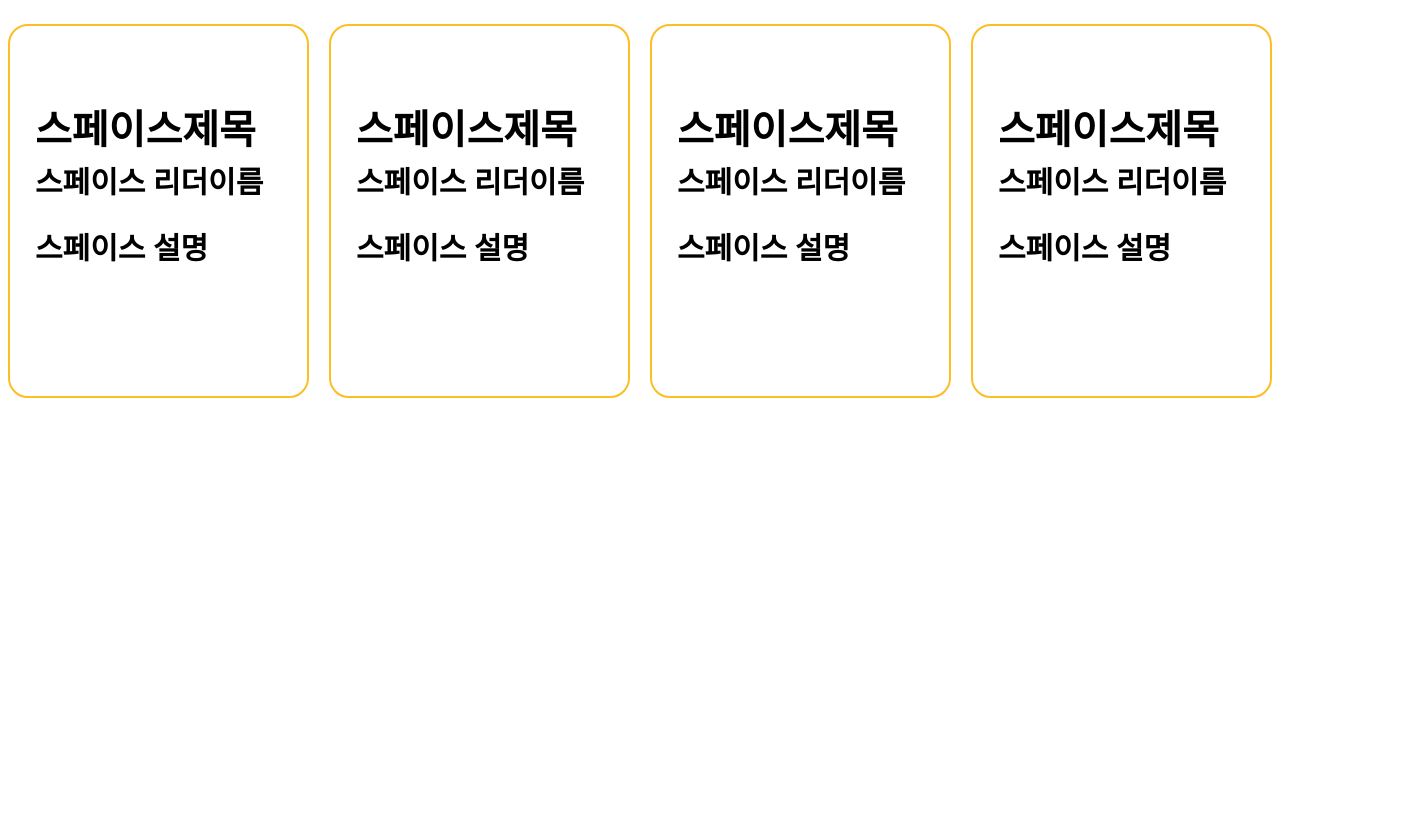
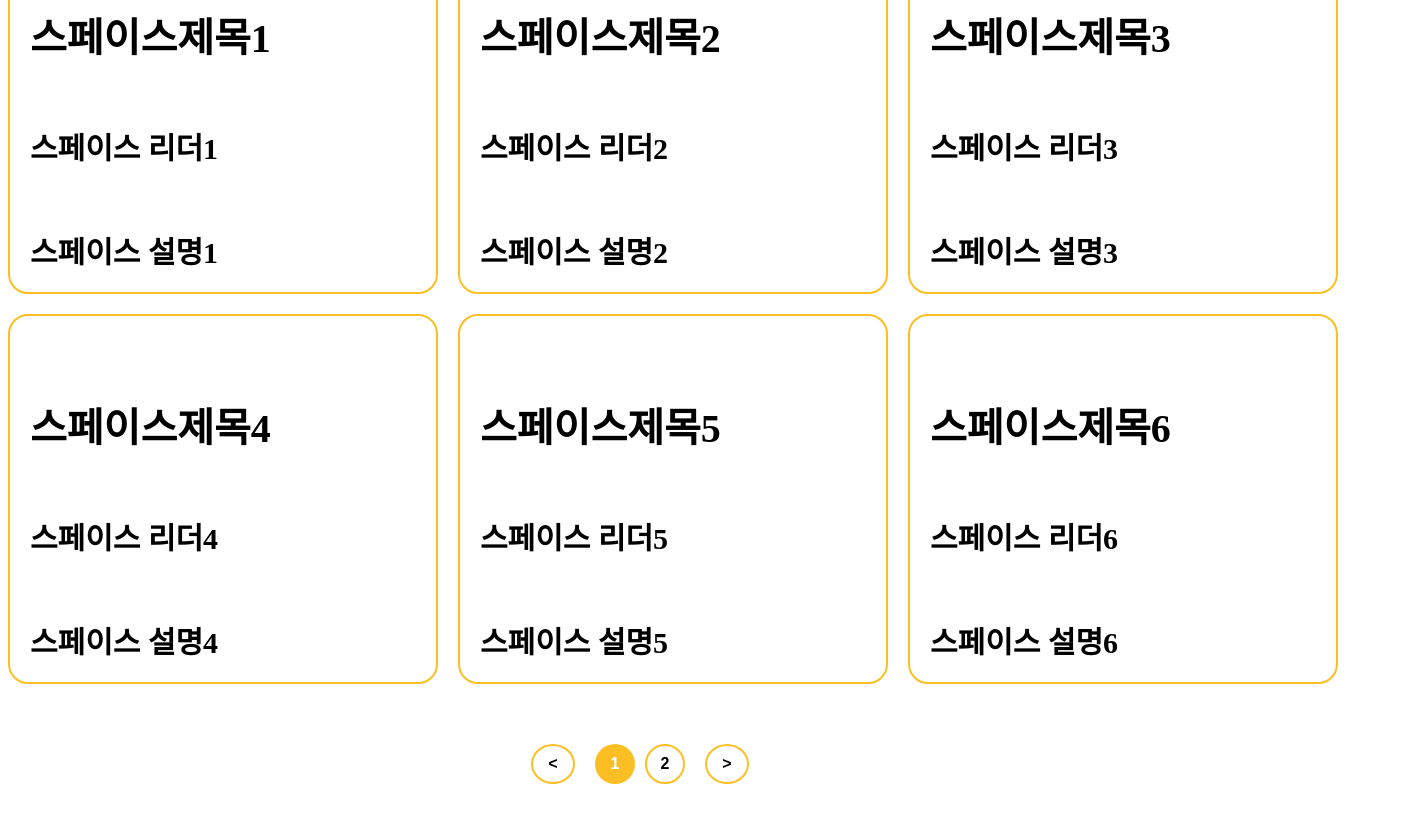
Before and after one commit to DailyScrumByProgrammers/modas-frontend, a React (Create React App) app: page / in a window 1280 px wide. Shown: the part 960-1782 px from the top of the page, 1403 px wide, since content can reach past the window. Before the commit the page ends 1687 px from the top, so only its background shows below. Built offline with nearby package versions, Linux system fonts and the light colour scheme.

Commit message:
페이징처리

```diff
--- /dev/null
+++ b/src/apis/mainApi.js
@@ -0,0 +1,27 @@
+export const fetchTeamSpaces = (page, itemsPerPage) => {
+    // TeamSpace 데이터 예시
+    const allTeamSpaces = [
+        { title: "스페이스제목1", leader: "스페이스 리더1", description: "스페이스 설명1" },
+        { title: "스페이스제목2", leader: "스페이스 리더2", description: "스페이스 설명2" },
+        { title: "스페이스제목3", leader: "스페이스 리더3", description: "스페이스 설명3" },
+        { title: "스페이스제목4", leader: "스페이스 리더4", description: "스페이스 설명4" },
+        { title: "스페이스제목5", leader: "스페이스 리더5", description: "스페이스 설명5" },
+        { title: "스페이스제목6", leader: "스페이스 리더6", description: "스페이스 설명6" },
+        { title: "스페이스제목6", leader: "스페이스 리더6", description: "스페이스 설명6" },
+
+        { title: "스페이스제목6", leader: "스페이스 리더6", description: "스페이스 설명6" },
+
+        { title: "스페이스제목6", leader: "스페이스 리더6", description: "스페이스 설명6" },
+
+
+    ];
+
+    // 페이징 계산
+    const startIndex = (page - 1) * itemsPerPage;
+    const endIndex = startIndex + itemsPerPage;
+
+    return {
+        data: allTeamSpaces.slice(startIndex, endIndex), // 페이지에 해당하는 데이터만 자르기
+        totalPages: Math.ceil(allTeamSpaces.length / itemsPerPage), // 총 페이지 수 계산
+    };
+};
--- a/src/component/query.js
+++ b/src/component/query.js
@@ -2,7 +2,7 @@ import styles from './query.module.css';
 
 const Query = () => {
     return (
-        <div className={styles.queryContainer}>
+        <div className={styles.queryContainer} >
             <input
                 className={styles.queryInput}
                 type="text"
--- a/src/component/query.module.css
+++ b/src/component/query.module.css
@@ -3,14 +3,12 @@
     justify-content: space-between;
     align-items: center;
     padding: 8px 12px;
-    width: 276px;
+    width: 350px;
     border: 1px solid #cbd5e1;
     border-radius: 6px;
     background-color: #fff;
 
-    position: absolute; /* 위치 조정 */
-    top: 50%; /* 원하는 위치로 조정 */
-    right: 20%; /* 오른쪽에서 20% */
+
 }
 
 .queryInput {
--- a/src/component/teamSpace.module.css
+++ b/src/component/teamSpace.module.css
@@ -1,39 +1,27 @@
 .teamSpaceContainer {
     position: relative;
-    width: 430px;
-    height: 370px;
+    width: 430px; /* 고정된 가로 크기 */
+    height: 370px; /* 고정된 세로 크기 */
     border: 2px solid #fbbf24;
     border-radius: 20px;
-}
-
-.spaceCard {
-    position: absolute;
-    top: 1px;
-    left: 0;
-    width: 430px;
-    height: 370px;
+    box-sizing: border-box;
+    padding: 20px; /* 내부 요소와 경계 사이의 패딩 */
+    display: flex;
+    flex-direction: column; /* 요소들을 세로로 배치 */
+    justify-content: space-between; /* 요소 간의 여백을 자동으로 설정 */
 }
 
 .spaceTitle {
-    position: absolute;
-    top: 72px; /* 더 위로 이동 */
-    left: 25px;
     font-size: 40px;
     font-weight: bold;
 }
 
-.spaceLeader,
-.spaceDescription {
-    position: absolute;
-    left: 25px;
+.spaceLeader {
     font-size: 30px;
     font-weight: bold;
 }
 
-.spaceLeader {
-    top: 132px; /* 더 위로 이동 */
+.spaceDescription {
+    font-size: 30px;
+    font-weight: bold;
 }
-
-.spaceDescription {
-    top: 198px; /* 더 위로 이동 */
-}
--- a/src/pages/main/mainPage.js
+++ b/src/pages/main/mainPage.js
@@ -1,12 +1,34 @@
+import React, { useState, useEffect } from 'react';
 import Header from '../../component/header';
 import Query from '../../component/query';
 import TeamSpace from '../../component/teamSpace';
+import { fetchTeamSpaces } from '../../apis/mainApi'; // API 호출 (로컬 데이터 기반 페이징)
 import styles from './mainPage.module.css';
 
+const ITEMS_PER_PAGE = 6; // 한 페이지에 표시할 TeamSpace 개수
+
 const MainPage = () => {
+    const [teamSpaces, setTeamSpaces] = useState([]);
+    const [currentPage, setCurrentPage] = useState(1); // 현재 페이지 상태
+    const [totalPages, setTotalPages] = useState(1); // 전체 페이지 수
+
+    useEffect(() => {
+        // 페이징된 데이터를 가져오는 함수
+        const response = fetchTeamSpaces(currentPage, ITEMS_PER_PAGE);
+        setTeamSpaces(response.data); // 페이지에 해당하는 팀스페이스 데이터 설정
+        setTotalPages(response.totalPages); // 총 페이지 수 설정
+    }, [currentPage]); // currentPage가 변경될 때마다 새 데이터를 로드
+
+    // 페이지 변경 핸들러
+    const handlePageChange = (newPage) => {
+        if (newPage >= 1 && newPage <= totalPages) {
+            setCurrentPage(newPage);
+        }
+    };
+
     return (
         <div className={styles.mainPage}>
-            <Header />
+            <Header/>
             <div className={styles.introSection}>
                 <img
                     className={styles.introCircle}
@@ -17,12 +39,49 @@ const MainPage = () => {
                     모다스 소개<br/>(텍스트)
                 </div>
             </div>
-            <Query />
+            <div className={styles.queryWrapper}>
+                <Query/>
+            </div>
+
+            {/* 팀스페이스 목록 */}
             <div className={styles.teamSpaces}>
-                <TeamSpace title="스페이스제목" leader="스페이스 리더이름" description="스페이스 설명" />
-                <TeamSpace title="스페이스제목" leader="스페이스 리더이름" description="스페이스 설명" />
-                <TeamSpace title="스페이스제목" leader="스페이스 리더이름" description="스페이스 설명" />
-                <TeamSpace title="스페이스제목" leader="스페이스 리더이름" description="스페이스 설명" />
+                {teamSpaces.map((space, index) => (
+                    <TeamSpace
+                        key={index}
+                        title={space.title}
+                        leader={space.leader}
+                        description={space.description}
+                    />
+                ))}
+            </div>
+
+            {/* 페이징 버튼 */}
+            <div className={styles.pagination}>
+                <button
+                    className={styles.pageButton}
+                    onClick={() => handlePageChange(currentPage - 1)}
+                    disabled={currentPage === 1}
+                >
+                    &lt;
+                </button>
+
+                {Array.from({length: totalPages}, (_, index) => (
+                    <button
+                        key={index + 1}
+                        className={`${styles.pageNumber} ${currentPage === index + 1 ? styles.activePage : ''}`}
+                        onClick={() => handlePageChange(index + 1)} // 페이지 번호로 직접 설정
+                    >
+                        {index + 1}
+                    </button>
+                ))}
+
+                <button
+                    className={styles.pageButton}
+                    onClick={() => handlePageChange(currentPage + 1)}
+                    disabled={currentPage === totalPages}
+                >
+                    &gt;
+                </button>
             </div>
         </div>
     );
--- a/src/pages/main/mainPage.module.css
+++ b/src/pages/main/mainPage.module.css
@@ -2,6 +2,7 @@
     position: relative;
     height: 1671px;
     background-color: #fff;
+    margin-bottom: 100px;
 }
 
 .introSection {
@@ -29,13 +30,84 @@
     font-size: 64px;
     font-weight: medium;
 }
+.teamSpaces {
+    display: grid;
+    grid-template-columns: repeat(3, 1fr); /* 3개의 컬럼으로 설정 */
+    gap: 20px; /* 요소 간 간격 */
+    justify-items: center; /* 가운데 정렬 */
+    margin-top: 200px; /* 팀스페이스를 더 아래로 내림 */
+}
 
-.teamSpaces {
-    position: relative;
-    top: 300px;
+
+.pagination {
     display: flex;
-    gap: 20px;
     justify-content: center;
-    width: 100%;
-    margin: 0 auto;
+    padding:40px;
 }
+
+.pageButton {
+    padding: 10px 20px;
+    margin: 0 10px;
+    border: 1px solid #ddd;
+    background-color: #f1f1f1;
+    cursor: pointer;
+}
+
+.pageButton:disabled {
+    background-color: #ddd;
+    cursor: not-allowed;
+}
+
+
+
+
+.queryWrapper {
+    position: absolute; /* 절대 위치 지정 */
+    top: 780px;
+    right:100px;
+
+}
+.pagination {
+    display: flex;
+    justify-content: center;
+    align-items: center;
+    margin-top: 20px;
+    gap: 10px; /* 버튼들 간의 간격 */
+}
+
+.pageButton,
+.pageNumber {
+    width: 40px;
+    height: 40px;
+    border-radius: 50%;
+    display: flex;
+    justify-content: center;
+    align-items: center;
+    border: 2px solid #FBBF24; /* 테두리 색상 */
+    background-color: #fff; /* 선택되지 않은 버튼 배경색 */
+    color: #000; /* 글자 색상 */
+    font-size: 16px;
+    cursor: pointer;
+    font-weight: bold;
+    transition: background-color 0.3s ease;
+}
+
+.pageButton:hover,
+.pageNumber:hover {
+    background-color: #FBBF24; /* 호버 시 배경색 */
+    color: #fff; /* 호버 시 글자색 */
+}
+
+.pageButton:disabled,
+.pageNumber:disabled {
+    background-color: #fff; /* 비활성화 상태에서 흰색 배경 */
+    color: #000; /* 비활성화 상태에서 글자 색상 검정 */
+    border: 2px solid #FBBF24; /* 비활성화 상태에서도 테두리 유지 */
+    cursor: not-allowed;
+}
+
+.activePage {
+    background-color: #FBBF24 !important; /* 선택된 페이지의 배경색 */
+    color: #fff !important; /* 선택된 페이지의 글자 색상 */
+    border: none; /* 선택된 페이지는 테두리 제거 */
+}
```
